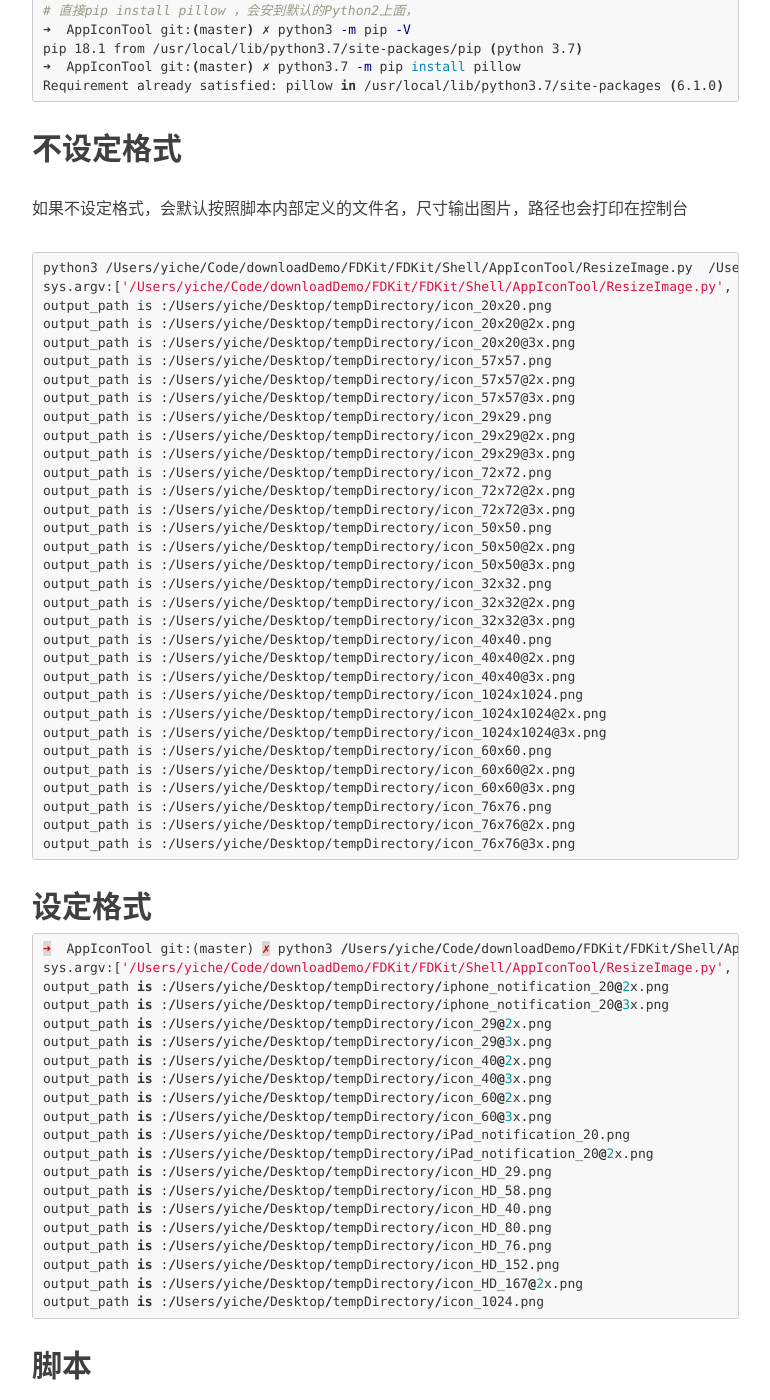
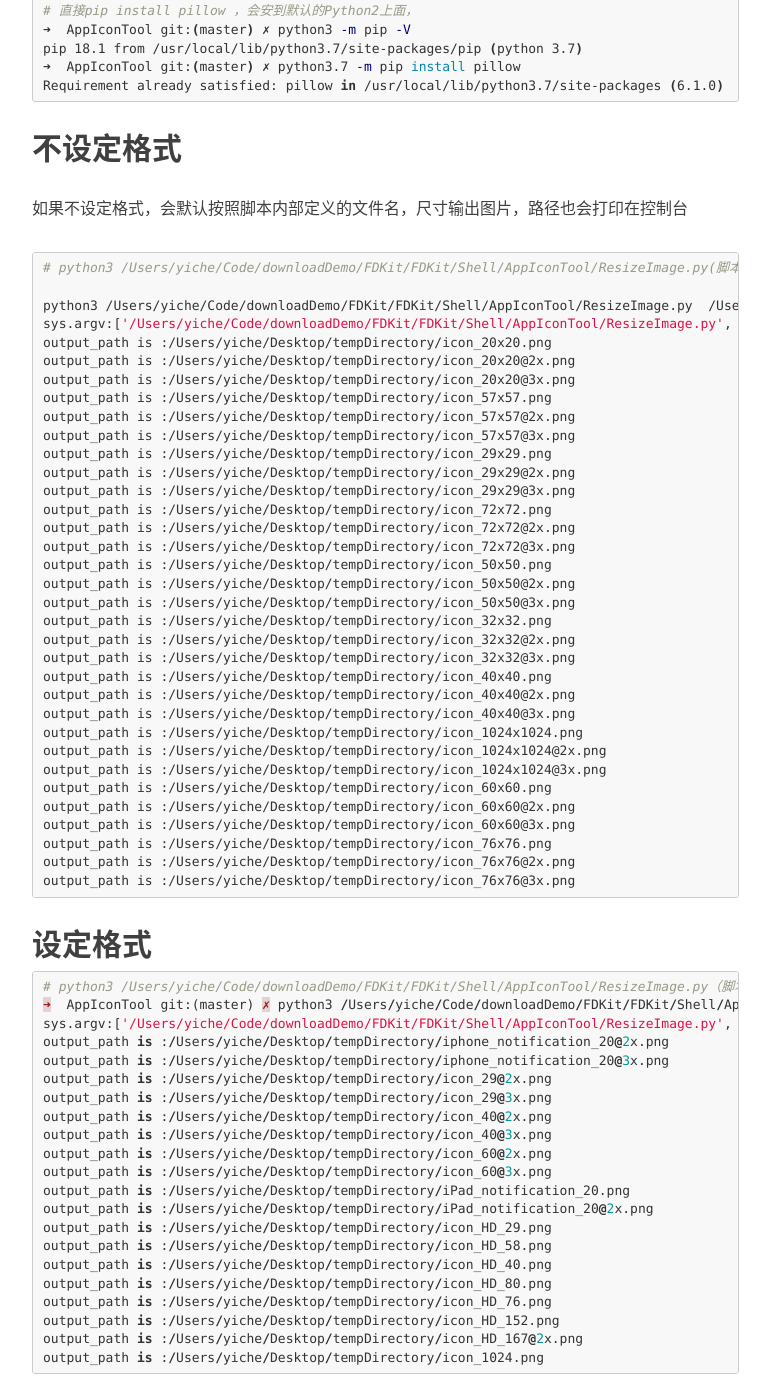
Before and after one commit to toolazytoname/toolazytoname.github.io, a Jekyll site: the page built from _posts/2019-08-15-resize-image.markdown, in a window 1280 px wide and 1400 px high, scrolled down 819 px. Shown: the whole window, without its empty margins (233-1003 px from the left). Built offline with Jekyll 4.4.1, drawn with Linux system fonts in a browser that asks for light colours; nearby versions of some CDN libraries; comment, search, counter and statistics services are not loaded.

Commit message:
edit post

```diff
--- a/_posts/2019-08-15-resize-image.markdown
+++ b/_posts/2019-08-15-resize-image.markdown
@@ -39,6 +39,8 @@ Requirement already satisfied: pillow in /usr/local/lib/python3.7/site-packages
 如果不设定格式，会默认按照脚本内部定义的文件名，尺寸输出图片，路径也会打印在控制台
 
 ~~~shell
+# python3 /Users/yiche/Code/downloadDemo/FDKit/FDKit/Shell/AppIconTool/ResizeImage.py(脚本路径)  /Users/yiche/Desktop/tempDirectory/icon.png（原始图片路径，最好是1024*1024）
+
 python3 /Users/yiche/Code/downloadDemo/FDKit/FDKit/Shell/AppIconTool/ResizeImage.py  /Users/yiche/Desktop/tempDirectory/icon.png
 sys.argv:['/Users/yiche/Code/downloadDemo/FDKit/FDKit/Shell/AppIconTool/ResizeImage.py', '/Users/yiche/Desktop/tempDirectory/icon.png']
 output_path is :/Users/yiche/Desktop/tempDirectory/icon_20x20.png
@@ -78,6 +80,8 @@ output_path is :/Users/yiche/Desktop/tempDirectory/icon_76x76@3x.png
 ## 设定格式
 
 ~~~python
+# python3 /Users/yiche/Code/downloadDemo/FDKit/FDKit/Shell/AppIconTool/ResizeImage.py（脚本路径）  /Users/yiche/Desktop/tempDirectory/icon.png（原始图片路径）  ./ImageNameToSizeMap.json（配置文件路径）
+
 ➜  AppIconTool git:(master) ✗ python3 /Users/yiche/Code/downloadDemo/FDKit/FDKit/Shell/AppIconTool/ResizeImage.py  /Users/yiche/Desktop/tempDirectory/icon.png  ./ImageNameToSizeMap.json
 sys.argv:['/Users/yiche/Code/downloadDemo/FDKit/FDKit/Shell/AppIconTool/ResizeImage.py', '/Users/yiche/Desktop/tempDirectory/icon.png', './ImageNameToSizeMap.json']
 output_path is :/Users/yiche/Desktop/tempDirectory/iphone_notification_20@2x.png
```
